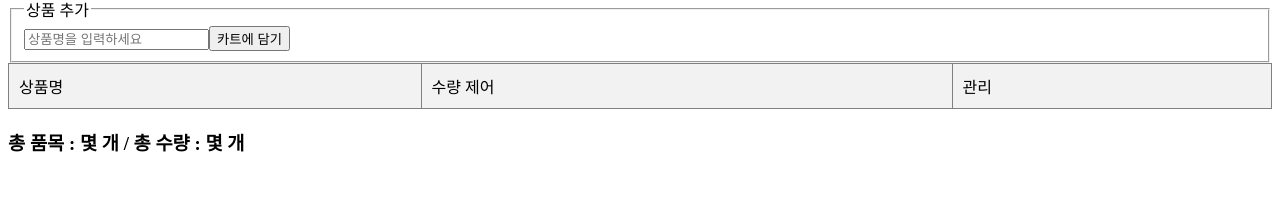
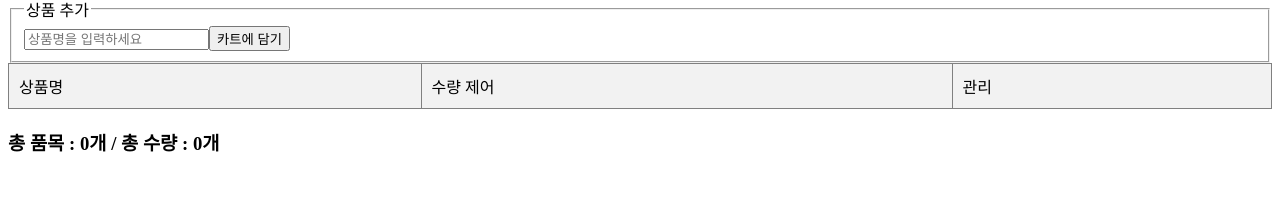
Before and after one commit to hiSon555/react-02-cart, a React (Vite) app: page / in a window 1280 px wide. Shown: the part 70-288 px from the top of the page. Built offline with nearby package versions, Linux system fonts and the light colour scheme.

Commit message:
1차 완성

```diff
--- a/src/App.jsx
+++ b/src/App.jsx
@@ -86,7 +86,7 @@
                 </tr>)}
                 </tbody>
             </table>
-            <h3>총 품목 : 몇 개 / 총 수량 : 몇 개</h3>
+            <h3>총 품목 : {cart.length}개 / 총 수량 : {cart.reduce((sum, item) => { return item.quantity + sum}, 0)}개</h3>
         </>
     );
 }
```
